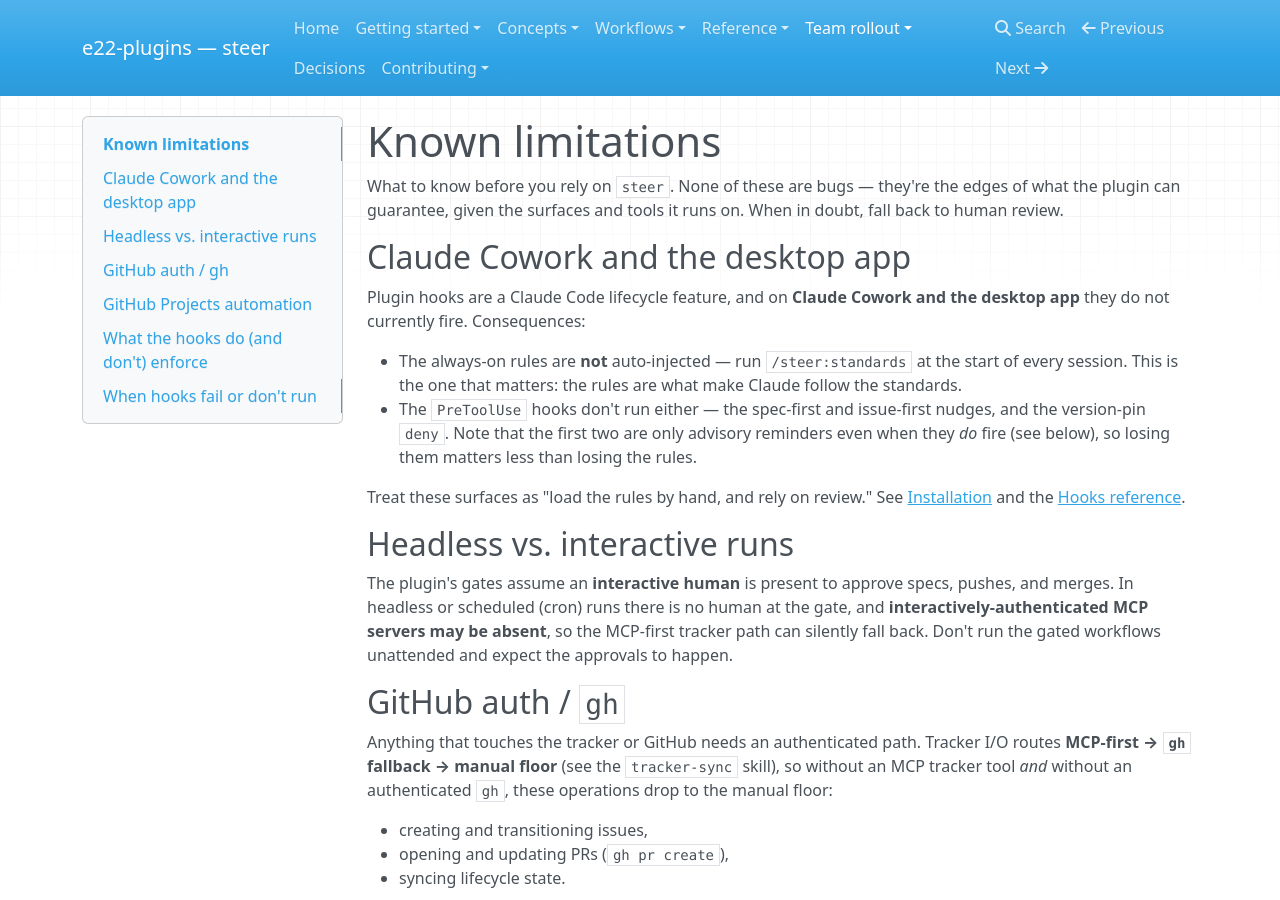
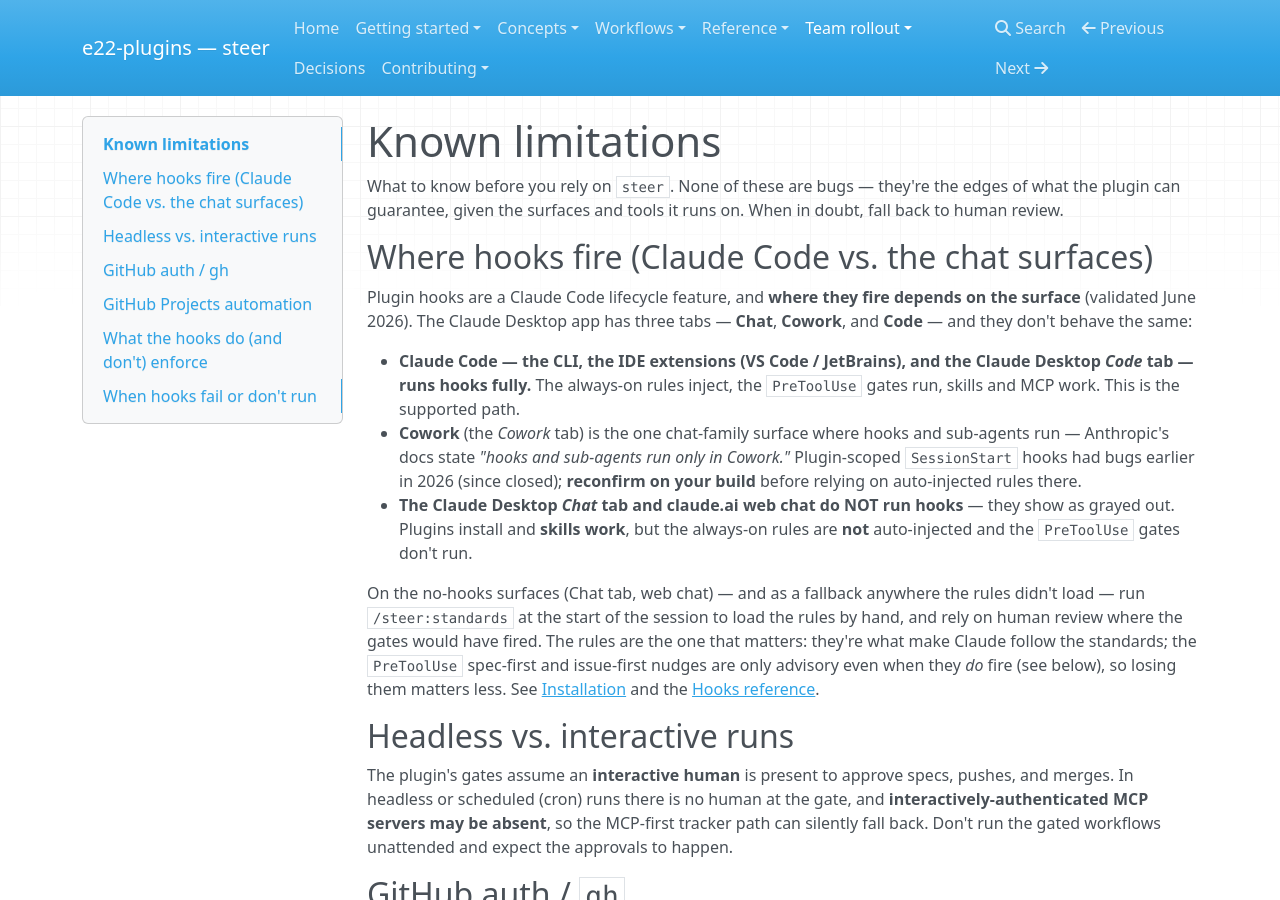
Before and after one commit to element22llc/e22-plugins, an MkDocs documentation site: the page built from docs/reference/known-limitations.md, in a window 1280 px wide and 900 px high. Built offline with MkDocs 1.6.1, drawn with Linux system fonts in a browser that asks for light colours; nearby versions of some CDN libraries.

Commit message:
docs: correct hook-firing claims to validated June-2026 state
The "hooks don't fire on Cowork/desktop" claim was stale (Jan-2026 data).
Validated against current Anthropic docs + claude-code changelog/issues:

- The Claude Desktop app has three tabs — Chat, Cowork, Code. The Code
  tab IS Claude Code (shared CLI engine): hooks fire fully.
- Per docs, "hooks and sub-agents run only in Cowork" — so hooks DO run
  in Cowork; plugin-scoped SessionStart bugs (#27398) are closed, reconfirm.
- Only the Chat tab + claude.ai web chat lack hooks (grayed out); skills
  + MCP still work — use /steer:standards there.
- Plugin SessionStart additionalContext discard bug (#45438) fixed 2026-04-08.

Updates:
- CROSS-SURFACE.md: matrix/tiers/§4/§5/§6 rebuilt around the three-tab
  reality; Code tab promoted to Tier 1 (resolves "possibly desktop"),
  Cowork to Tier 2, Chat tab + web chat to Tier 3.
- known-limitations.md: "Claude Cowork and the desktop app" section
  rewritten as "Where hooks fire", distinguishing the three tabs.

Co-Authored-By: Claude Opus 4.8 (1M context) <noreply@anthropic.com>

```diff
--- a/docs/reference/known-limitations.md
+++ b/docs/reference/known-limitations.md
@@ -4,20 +4,29 @@ What to know before you rely on `steer`. None of these are bugs — they're the
 edges of what the plugin can guarantee, given the surfaces and tools it runs on.
 When in doubt, fall back to human review.
 
-## Claude Cowork and the desktop app
+## Where hooks fire (Claude Code vs. the chat surfaces)
 
-Plugin hooks are a Claude Code lifecycle feature, and on **Claude Cowork and the
-desktop app** they do not currently fire. Consequences:
+Plugin hooks are a Claude Code lifecycle feature, and **where they fire depends on
+the surface** (validated June 2026). The Claude Desktop app has three tabs —
+**Chat**, **Cowork**, and **Code** — and they don't behave the same:
 
-- The always-on rules are **not** auto-injected — run `/steer:standards` at the
-  start of every session. This is the one that matters: the rules are what make
-  Claude follow the standards.
-- The `PreToolUse` hooks don't run either — the spec-first and issue-first
-  nudges, and the version-pin `deny`. Note that the first two are only advisory
-  reminders even when they *do* fire (see below), so losing them matters less
-  than losing the rules.
+- **Claude Code — the CLI, the IDE extensions (VS Code / JetBrains), and the
+  Claude Desktop *Code* tab — runs hooks fully.** The always-on rules inject, the
+  `PreToolUse` gates run, skills and MCP work. This is the supported path.
+- **Cowork** (the *Cowork* tab) is the one chat-family surface where hooks and
+  sub-agents run — Anthropic's docs state *"hooks and sub-agents run only in
+  Cowork."* Plugin-scoped `SessionStart` hooks had bugs earlier in 2026 (since
+  closed); **reconfirm on your build** before relying on auto-injected rules there.
+- **The Claude Desktop *Chat* tab and claude.ai web chat do NOT run hooks** — they
+  show as grayed out. Plugins install and **skills work**, but the always-on rules
+  are **not** auto-injected and the `PreToolUse` gates don't run.
 
-Treat these surfaces as "load the rules by hand, and rely on review." See
+On the no-hooks surfaces (Chat tab, web chat) — and as a fallback anywhere the
+rules didn't load — run `/steer:standards` at the start of the session to load the
+rules by hand, and rely on human review where the gates would have fired. The
+rules are the one that matters: they're what make Claude follow the standards; the
+`PreToolUse` spec-first and issue-first nudges are only advisory even when they
+*do* fire (see below), so losing them matters less. See
 [Installation](../getting-started/installation.md) and the
 [Hooks reference](hooks.md).
 
```
Also changed, not shown: CROSS-SURFACE.md (+135 -126 lines).
